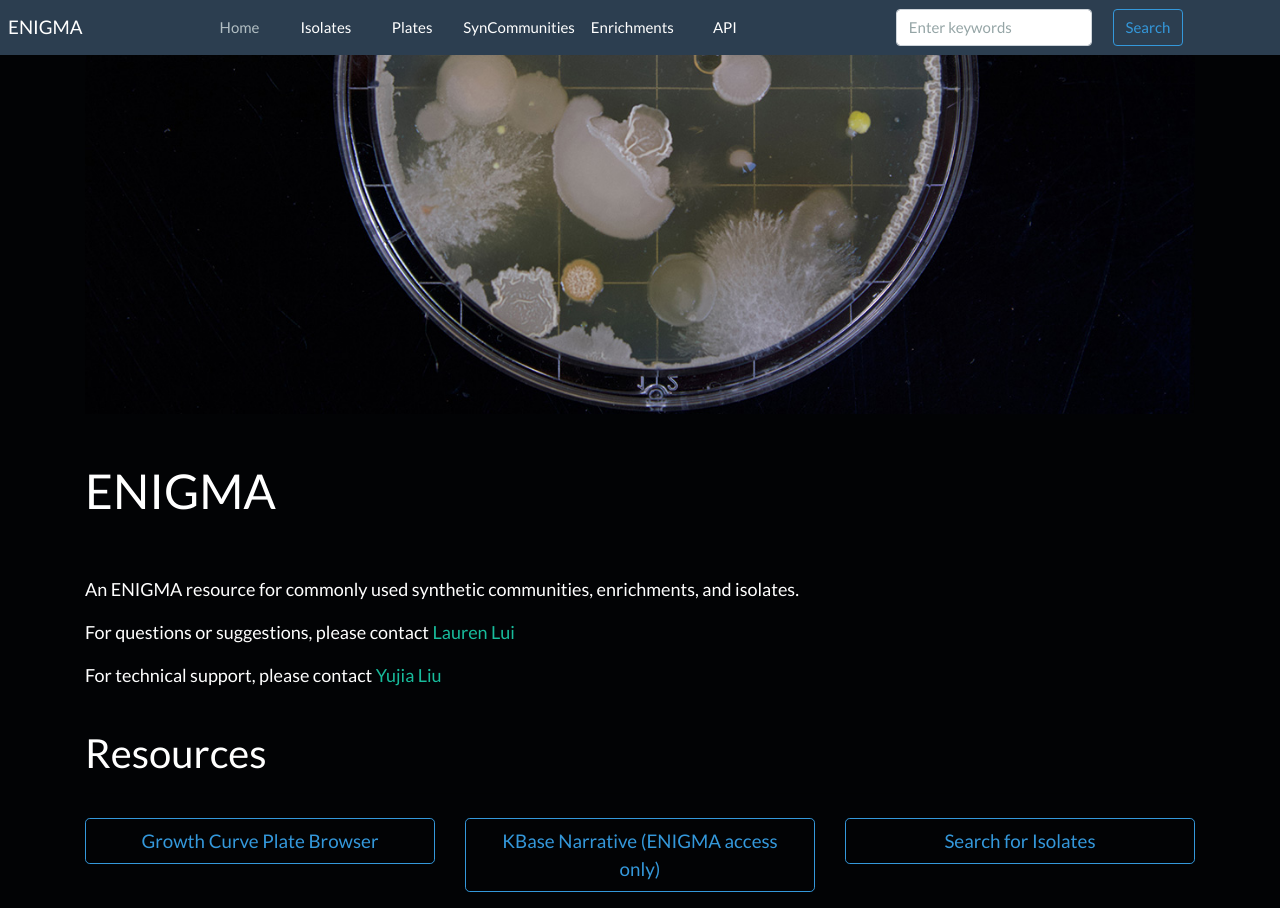
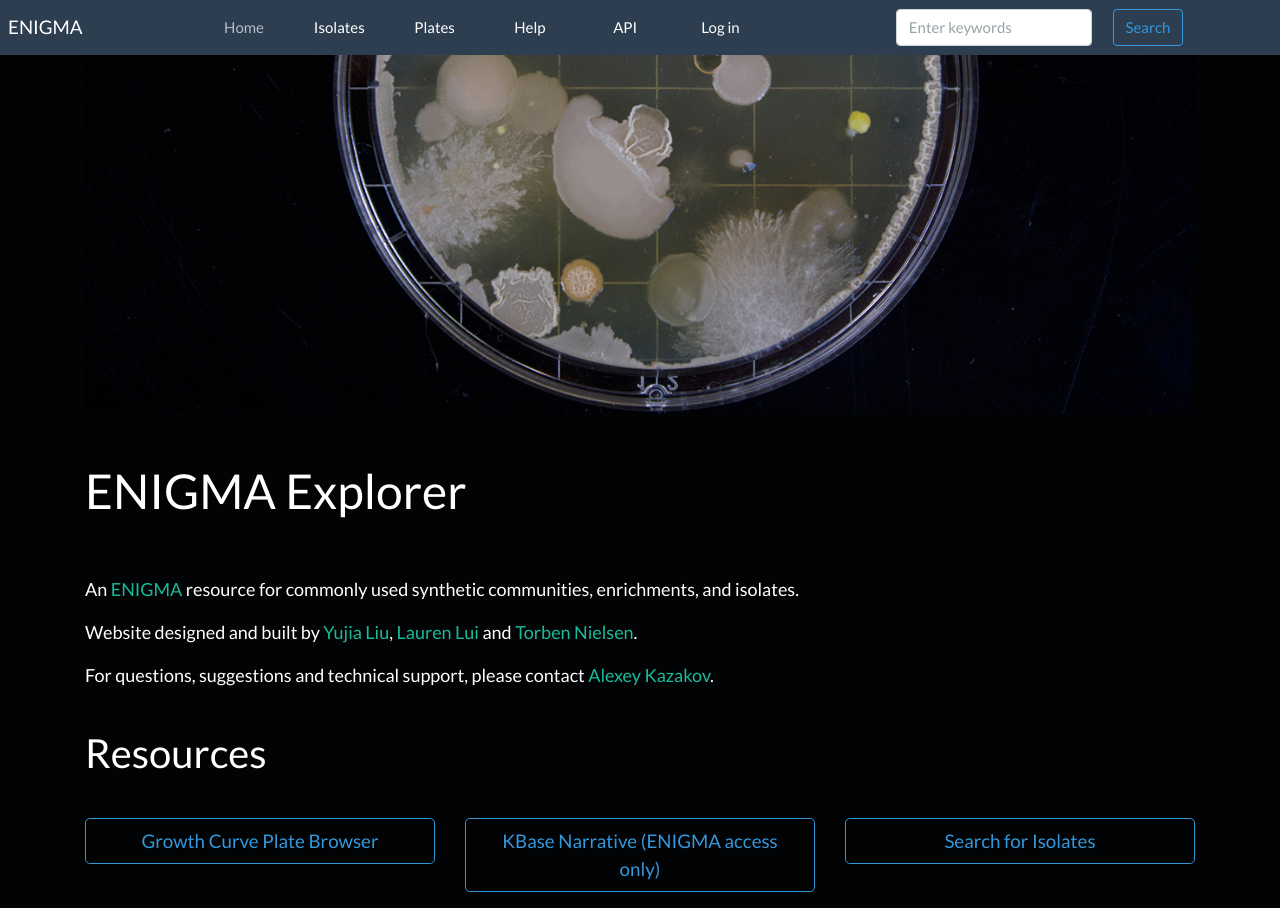
Before and after one commit to aekazakov/enigma_explorer, a Django app: page / in a window 1280 px wide. Run offline with Django 3.2, Linux system fonts and the light colour scheme; some libraries are stand-ins or nearby versions.

Commit message:
Updated templates

```diff
--- a/isolates/templates/base_generic.html
+++ b/isolates/templates/base_generic.html
@@ -38,13 +38,13 @@
           <a class="nav-link" href="/growthcurve" id="interactionLink">Plates</a>
         </li>
         <li class="nav-item">
-          <a class="nav-link" href="/construction/communitiesLink" id="communitiesLink">SynCommunities</a>
-        </li>
-        <li class="nav-item">
-          <a class="nav-link" href="/construction/enrichmentLink" id="enrichmentLink">Enrichments</a>
+          <a class="nav-link" href="/construction/help" id="Help">Help</a>
         </li>
         <li class="nav-item">
           <a class="nav-link" href="https://github.com/aekazakov/enigma_explorer/blob/master/docs/api.md" id="apiLink">API</a>
+        </li>
+        <li class="nav-item">
+          <a class="nav-link" href="/admin" id="admin">Log in</a>
         </li>
       </ul>
       <!-- redirect to the first page of search -->
--- a/isolates/templates/isolates/advsearch.html
+++ b/isolates/templates/isolates/advsearch.html
@@ -2,7 +2,7 @@
 {% load static %}
 {% block page-title %}Advanced Search{% endblock %}
 {% block content %}
-    <h1 class="h1 my-5 text-white">Advance Search</h1>
+    <h1 class="h1 my-5 text-white">Advanced Search</h1>
     <p class="p-3 text-left text-white" style="font-size:1.3em;">
       Search for items that <em>exactly</em> or <em>roughly</em> match a series of conditions
     </p>
--- a/isolates/templates/isolates/advsearchlist.html
+++ b/isolates/templates/isolates/advsearchlist.html
@@ -12,7 +12,7 @@
 		  <button class="btn btn-outline-primary my-2 d-block mx-auto" id="mainSearchButton" type="button">Search</button>
 		</div>
 		<div class="col-sm-6 col-lg-2">
-		  <a href="/advSearch" class="btn btn-outline-dark my-2 d-block mx-auto" id="adv-btn">Advance Search</a>
+		  <a href="/advsearch" class="btn btn-outline-dark my-2 d-block mx-auto" id="adv-btn">Advanced Search</a>
 		</div>
 		<div class="col-sm-6 col-lg-2">
 		  <a href="/browse" class="btn btn-outline-success my-2 d-block mx-auto" id="browse-btn">Browse</a>
--- a/isolates/templates/isolates/growthcurve.html
+++ b/isolates/templates/isolates/growthcurve.html
@@ -12,7 +12,7 @@
       <button class="btn btn-outline-primary my-2 d-block mx-auto" id="mainSearchButton" type="button">Search</button>
     </div>
     <div class="col-sm-6 col-lg-2">
-      <a href="/advSearch" class="btn btn-outline-dark my-2 d-block mx-auto" id="adv-btn">Advance Search</a>
+      <a href="/advsearch" class="btn btn-outline-dark my-2 d-block mx-auto" id="adv-btn">Advance Search</a>
     </div>
     <div class="col-sm-6 col-lg-2">
       <a href="/browse" class="btn btn-outline-success my-2 d-block mx-auto" id="browse-btn">Browse</a>
@@ -99,7 +99,7 @@
       // edit the buttons
       $('#browse-btn').html('Plate Uploader');
       $('#browse-btn').prop('href', '/plateuploader');
-      $('#adv-btn').prop('href', '/construction/null');
+      $('#adv-btn').prop('href', '/advsearch');
 
     });
   </script>
--- a/isolates/templates/isolates/growthdetail.html
+++ b/isolates/templates/isolates/growthdetail.html
@@ -804,7 +804,11 @@
 
       Plotly.newPlot('curvesView', plotData, layout, config).then((gd) => {
         $('#curves-img-btn').html('<span class="fas fa-spinner mx-4"></span>');
-        Plotly.toImage(gd, {format:'png'}).then((url) => {
+		let imgW = $('#curvesView').width()
+		let imgH = $('#curvesView').height()
+		console.log(imgW);
+		console.log(imgH);
+        Plotly.toImage(gd, {format:'png', height:imgH, width:imgW}).then((url) => {
               $('#curves-img-btn').html('Download Image');
               $('#curves-img-btn').prop("href", url);
             }
--- a/isolates/templates/isolates/growthsearch.html
+++ b/isolates/templates/isolates/growthsearch.html
@@ -12,7 +12,7 @@
       <button class="btn btn-outline-primary my-2 d-block mx-auto" id="mainSearchButton" type="button">Search</button>
     </div>
     <div class="col-sm-6 col-lg-2">
-      <a href="/advSearch" class="btn btn-outline-dark my-2 d-block mx-auto" id="adv-btn">Advance Search</a>
+      <a href="/advsearch" class="btn btn-outline-dark my-2 d-block mx-auto" id="adv-btn">Advance Search</a>
     </div>
     <div class="col-sm-6 col-lg-2">
       <a href="/browse" class="btn btn-outline-success my-2 d-block mx-auto" id="browse-btn">Browse</a>
--- a/isolates/templates/isolates/index.html
+++ b/isolates/templates/isolates/index.html
@@ -5,14 +5,14 @@
     <img class="img-fluid" src={% static '/pics/isolates-banner.jpg' %} />
     <div class="row my-5">
       <div class="col">
-        <h1 class="diaplay-1 text-white">ENIGMA</h1>
+        <h1 class="diaplay-1 text-white">ENIGMA Explorer</h1>
       </div>
     </div>
     <div class="row my-4">
       <div class="col text-white" style="font-size:1.2em;">
-        <p>An ENIGMA resource for commonly used synthetic communities, enrichments, and isolates.</p>
-        <p>For questions or suggestions, please contact <a href="mailto:lmlui@lbl.gov">Lauren Lui</a></p>
-        <p>For technical support, please contact <a href="mailto:rainl199922@gmail.berkeley.edu">Yujia Liu</a></p>
+        <p>An <a href="https://enigma.lbl.gov/">ENIGMA</a> resource for commonly used synthetic communities, enrichments, and isolates.</p>
+        <p>Website designed and built by <a href="mailto:rainl199922@gmail.berkeley.edu">Yujia Liu</a>, <a href="mailto:lmlui@lbl.gov">Lauren Lui</a> and <a href="mailto:torben@lbl.gov">Torben Nielsen</a>.</p>
+        <p>For questions, suggestions and technical support, please contact <a href="mailto:aekazakov@lbl.gov">Alexey Kazakov</a>.</p>
       </div>
     </div>
     <h2 class="my-2 text-white">Resources</h2>
--- a/isolates/templates/isolates/search.html
+++ b/isolates/templates/isolates/search.html
@@ -12,7 +12,7 @@
       <button class="btn btn-outline-primary my-2 d-block mx-auto" id="mainSearchButton" type="button">Search</button>
     </div>
     <div class="col-sm-6 col-lg-2">
-      <a href="/advSearch" class="btn btn-outline-dark my-2 d-block mx-auto" id="adv-btn">Advance Search</a>
+      <a href="/advsearch" class="btn btn-outline-dark my-2 d-block mx-auto" id="adv-btn">Advance Search</a>
     </div>
     <div class="col-sm-6 col-lg-2">
       <a href="/browse" class="btn btn-outline-success my-2 d-block mx-auto" id="browse-btn">Browse</a>
```
Also changed, not shown: docs/api.md (+3 -1 lines), README.md.
